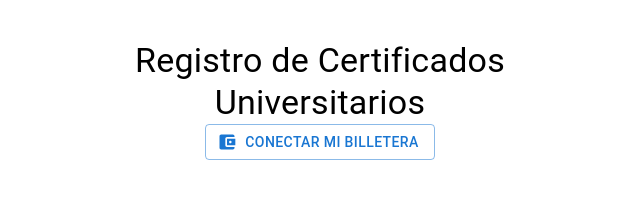
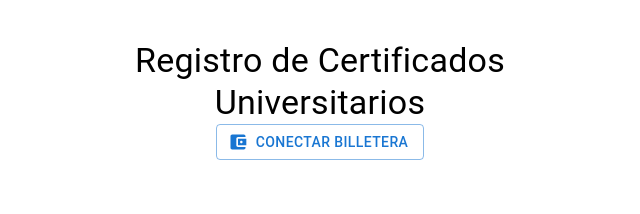
Before and after one commit to eyalis/blockchain_certificados, a Next.js app: page / in a window 1280 px wide. Shown: the top 214 px of the page, without its empty margins (320-960 px from the left). Built offline with nearby package versions, Linux system fonts and the light colour scheme.

Commit message:
Cambios texto conectar billetera

```diff
--- a/pages/index.js
+++ b/pages/index.js
@@ -200,7 +200,7 @@ const App = () => {
                     startIcon={<AccountBalanceWallet />}
                     onClick={connectWallet}
                 >
-                    Conectar mi billetera
+                    Conectar billetera
                 </Button>
             )}
 
```
